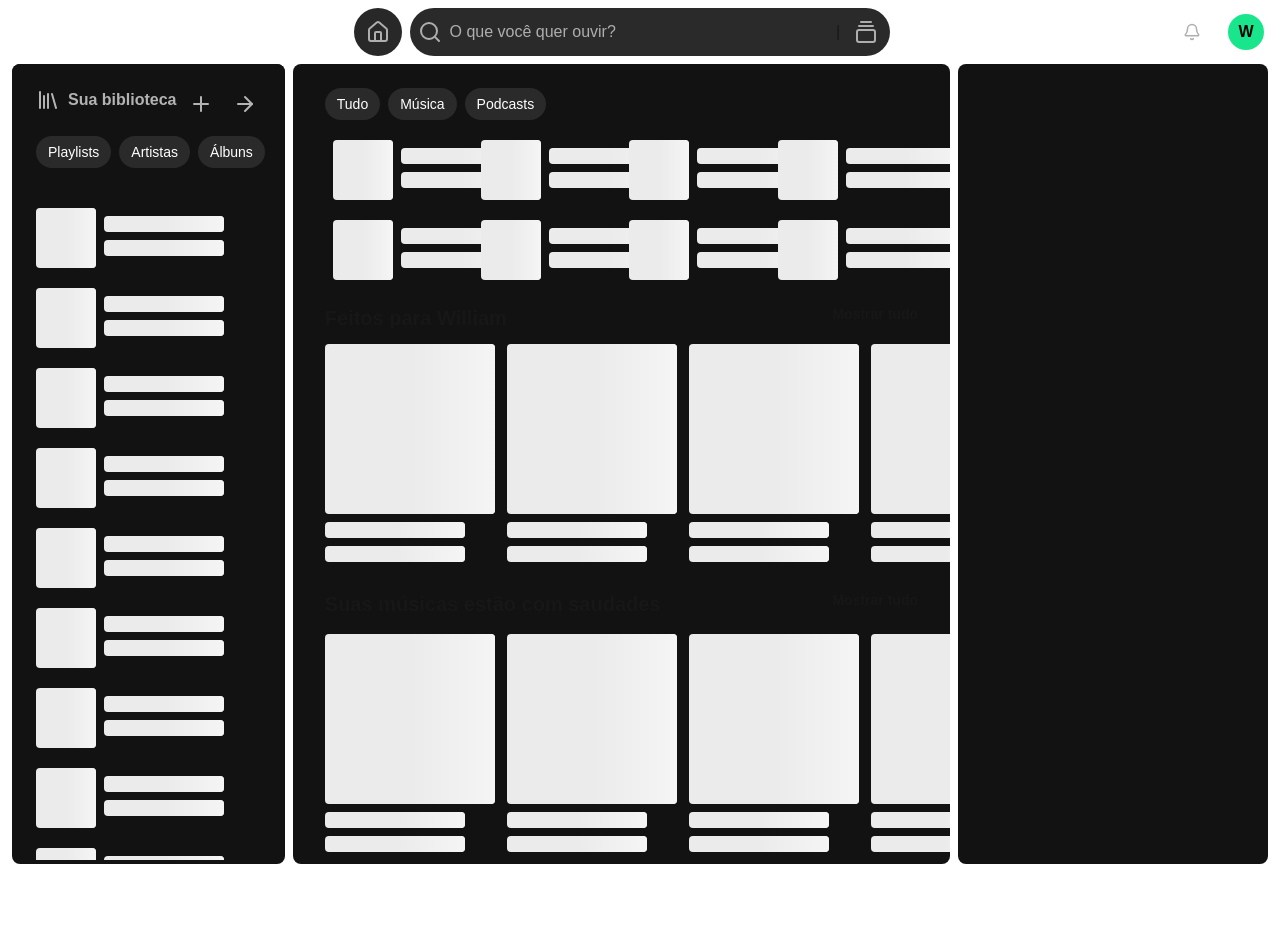
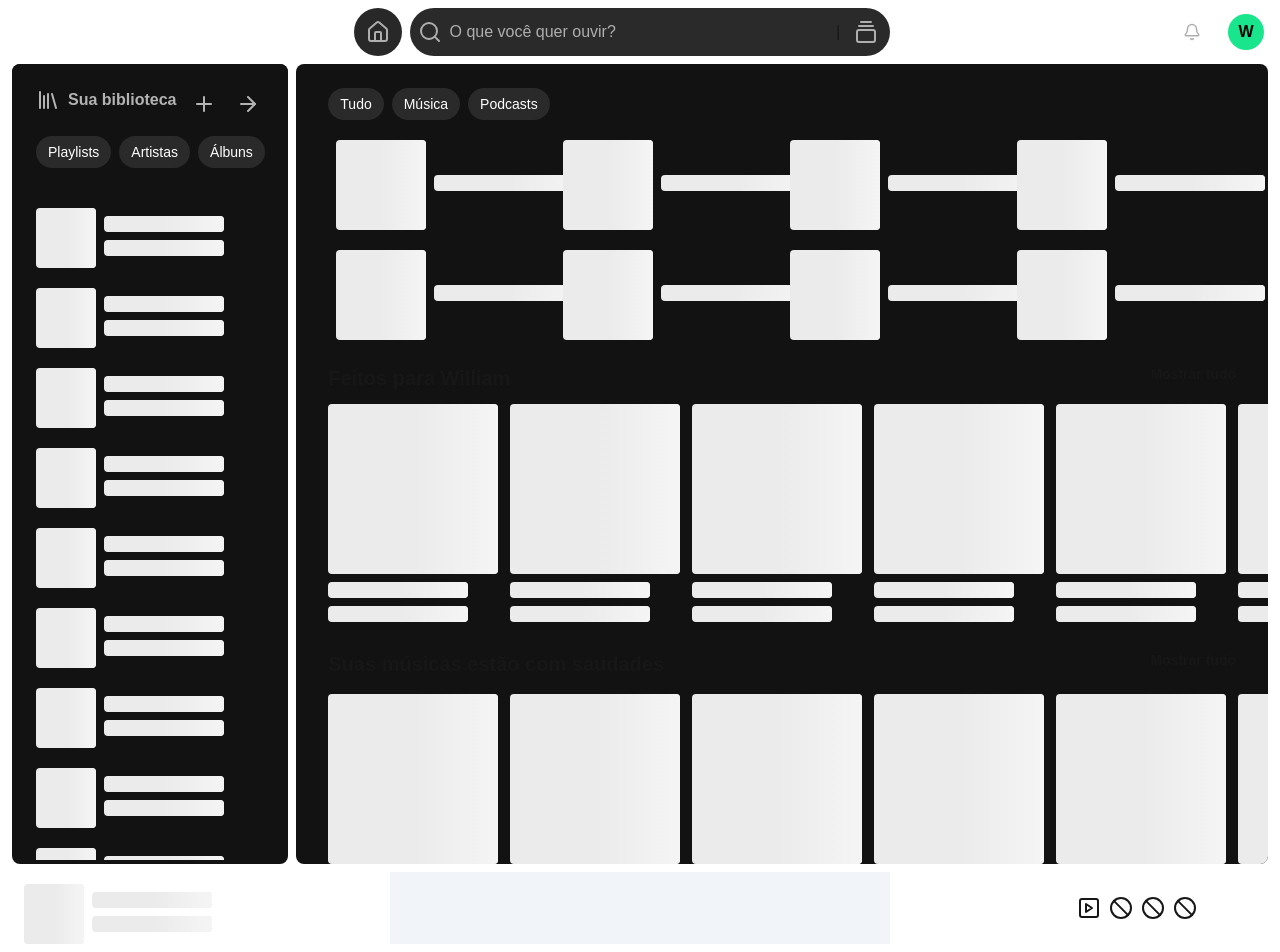
Before and after one commit to ThauanSilva03/Spotify-2, a Next.js app: page / in a window 1280 px wide. Before the commit the page ends 864 px from the top, so only its background shows below. Built offline with nearby package versions, Linux system fonts and the light colour scheme.

Commit message:
feat: layout bottom div and playing now button

```diff
--- /dev/null
+++ b/src/app/components/mainContent/mixCard.tsx
@@ -0,0 +1,24 @@
+import Skeleton from "react-loading-skeleton";
+import "react-loading-skeleton/dist/skeleton.css";
+
+interface Props {
+  pictureSize: string | number | undefined;
+  textSize: string | number | undefined;
+}
+
+export default function MixCard({ pictureSize, textSize }: Props) {
+  return (
+    <button>
+      <div className="w-auto">
+        <div className="flex p-2 items-center">
+          <div className="mr-2">
+            <Skeleton width={pictureSize} height={pictureSize} />
+          </div>
+          <div className="flex-1">
+            <Skeleton width={textSize} />
+          </div>
+        </div>
+      </div>
+    </button>
+  );
+}
--- a/src/app/page.tsx
+++ b/src/app/page.tsx
@@ -4,19 +4,23 @@ import Image from "next/image";
 import CardMusic from "./components/library/cardMusic";
 import {
   ArrowRight,
+  BanIcon,
   Bell,
   GalleryVerticalEnd,
   Library,
   LucideHouse,
   Plus,
   Search,
+  SquarePlay,
 } from "lucide-react";
 import Button from "./components/library/button";
 import React, { useState, useRef, useEffect } from "react";
 import MainCard from "./components/mainContent/mainCard";
 import MediumCard from "./components/mainContent/mediumCard";
+import MixCard from "./components/mainContent/mixCard";
 
 export default function Home() {
+  const [showLeft, setShowLeft] = useState(false);
   const [hasShadow, setHasShadow] = useState(false);
   const scrollRef = useRef<HTMLDivElement>(null);
 
@@ -116,7 +120,7 @@ export default function Home() {
             ))}
           </div>
         </div>
-        <div className="group max-h-[800px] w-[53%] overflow-hidden rounded-lg bg-[#121212]">
+        <div className="group max-h-[800px] w-[53%] overflow-hidden rounded-lg bg-[#121212] flex-1">
           <div className=" overflow-y-auto scrollbar scrollbar-thumb-white/0 group-hover:scrollbar-thumb-white/70 h-full py-4 pl-8">
             <div className="pr-8">
               <div className="flex gap-2 py-2 ">
@@ -126,7 +130,11 @@ export default function Home() {
               </div>
               <div className="grid grid-cols-4">
                 {Array.from({ length: 8 }, (_, i) => (
-                  <CardMusic key={i} />
+                  <MixCard
+                    pictureSize={showLeft ? 60 : 90}
+                    textSize={showLeft ? 120 : 150}
+                    key={i}
+                  />
                 ))}
               </div>
             </div>
@@ -179,7 +187,31 @@ export default function Home() {
             </div>
           </div>
         </div>
-        <div className="group relative max-h-[800px] w-[25%] overflow-hidden rounded-lg bg-[#121212]"></div>
+        <div
+          className={`group relative max-h-[800px] w-[25%] overflow-hidden rounded-lg bg-[#121212] ${
+            showLeft ? "" : "hidden"
+          }`}
+        ></div>
+      </div>
+      <div className="w-screen pt-2 px-4 h-20 flex justify-between flex-1 items-center">
+        <div className="w-[15%] h-full">
+          <CardMusic />
+        </div>
+        <div className="bg-slate-100 w-[40%] h-full"></div>
+        <div className="w-[15%] h-full flex items-center gap-2">
+          <button onClick={() => setShowLeft(!showLeft)}>
+            <SquarePlay />
+          </button>
+          <button>
+            <BanIcon />
+          </button>
+          <button>
+            <BanIcon />
+          </button>
+          <button>
+            <BanIcon />
+          </button>
+        </div>
       </div>
     </div>
   );
```
